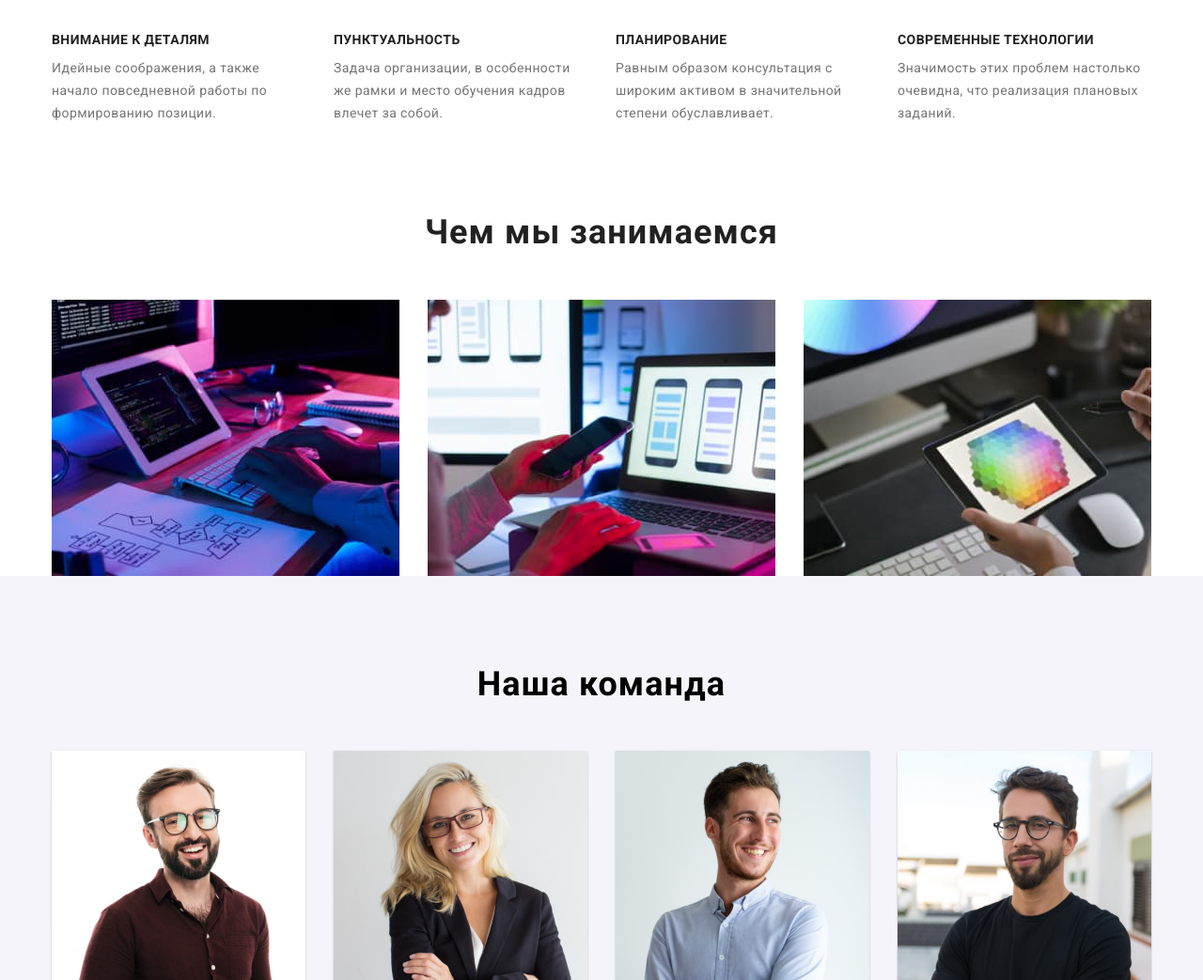
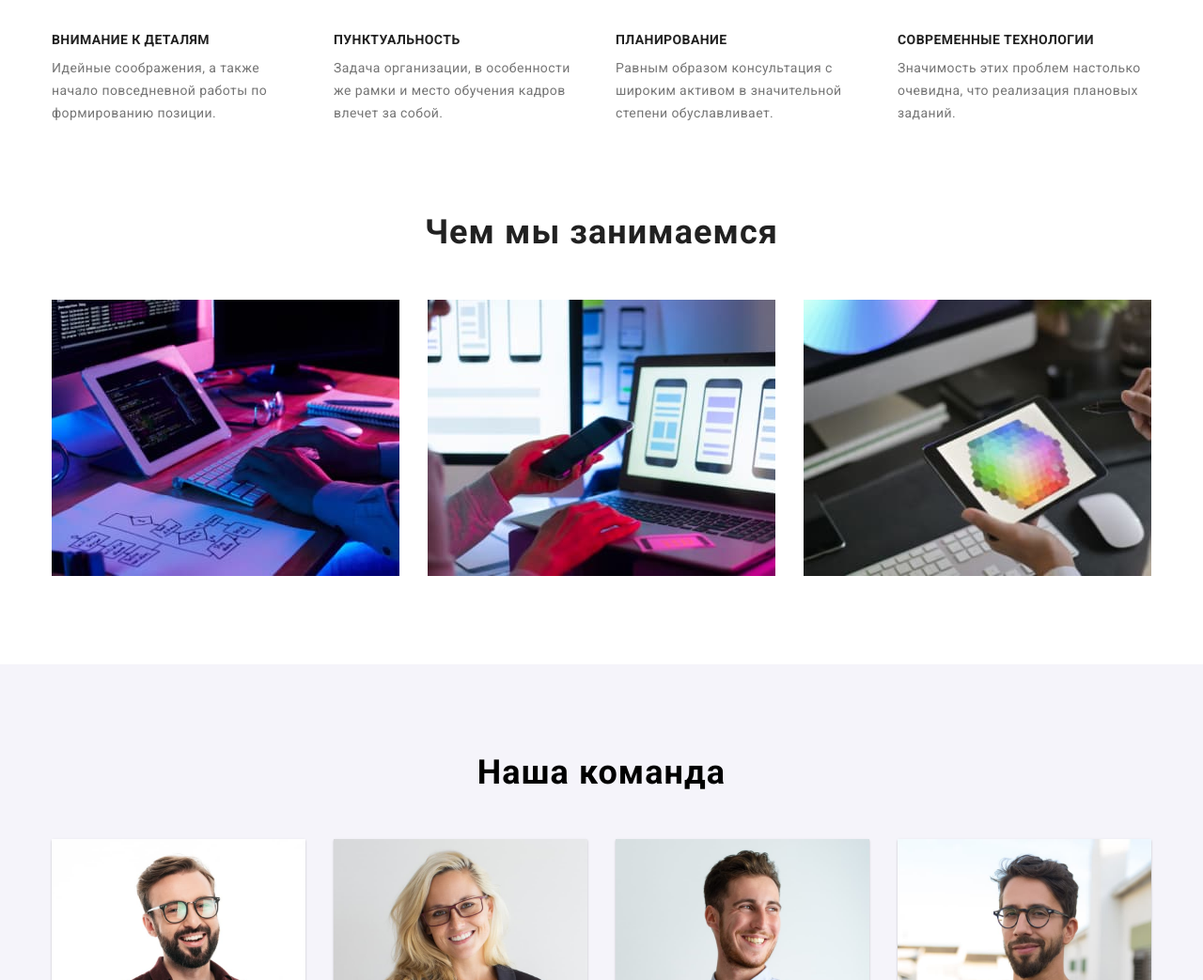
Before and after one commit to albiorixUA/goit-markup-hw-03, a plain HTML site: page index.html in a window 1280 px wide. Shown: the part 740-1783 px from the top of the page at 94% size. Drawn offline with nearby package versions, Linux system fonts and the light colour scheme.

Commit message:
Виправляє зауваження від ментора

```diff
--- a/css/style.css
+++ b/css/style.css
@@ -192,8 +192,9 @@ a {
   margin-right: 0px;
 }
 
-.activity-section .title {
+.activity-section {
   padding-top: 94px;
+  padding-bottom: 94px;
 }
 
 .activity-section .title,
@@ -205,13 +206,11 @@ a {
   letter-spacing: 0.03em;
 }
 .team-section .name {
-  padding-bottom: 50px;
+  margin-bottom: 50px;
 }
+
 .activity-section .title {
   margin-bottom: 50px;
-}
-.activity-section {
-  margin-bottom: 0;
 }
 .activity-list {
   display: flex;
```
